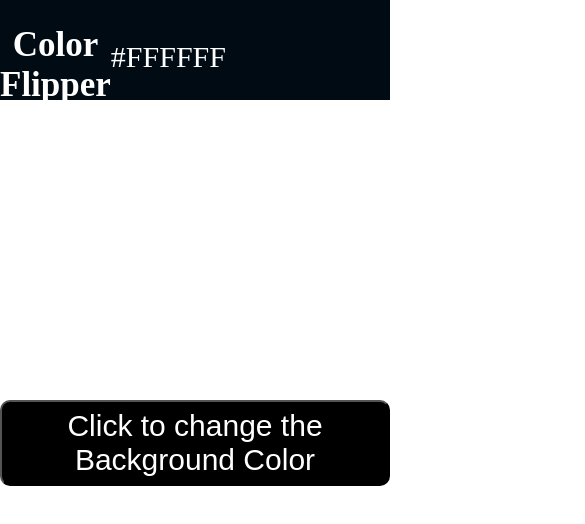
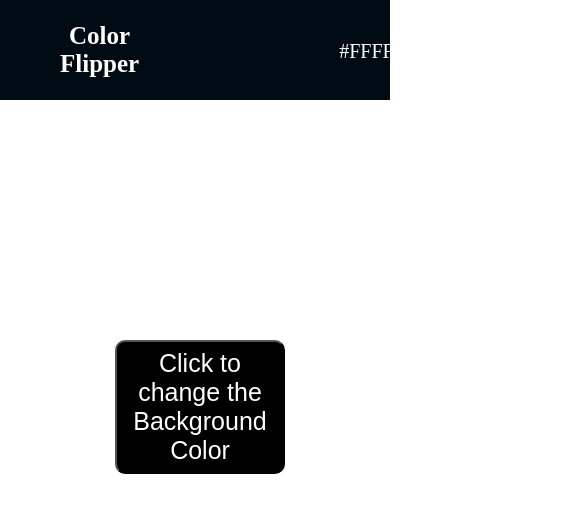
Before and after one commit to satlearn/colorFlipper, a plain HTML site: page index.html in a window 390 px wide. Shown: the top 524 px of the page, 585 px wide, since content can reach past the window. Drawn offline with Linux system fonts and the light colour scheme.

Commit message:
media query added

```diff
--- a/style.css
+++ b/style.css
@@ -20,6 +20,14 @@ h2{
     width:40%;
     margin-top: 25px;
 }
+.body{
+    /* background-color: aqua; */
+    height: 1404px;
+    width: 100% ;
+    box-sizing: border-box;
+    /* background-image: url(color.jpg);background-size:cover ; */
+    /* background-attachment: fixed;background-repeat: no-repeat; */
+}
 .color{
     padding-right: 200px;
     margin-top: 40px;
@@ -33,12 +41,6 @@ h2{
 .main{
     text-align: center;
     /* margin-top: 300px; */
-}
-.body{
-    /* background-color: aqua; */
-    height: 640px;
-    width: 100%;
-    box-sizing: border-box;
 }
 
 .button{
@@ -55,3 +57,63 @@ h2{
     color: #000000;
     transition: 1s;
 }
+
+/*@media screen and (max-width:768px){
+    h2{
+        font-size:25px ;
+        width:30%;
+        margin-top: 35px;
+    }
+    .color{
+        padding-right: 400px;
+        margin-top: 40px;
+        font-size: 20px;
+        color:#ffffff;
+    }
+
+    .button{
+        margin-top: 140px;
+        font-size: 20px;
+        padding: 5px;
+        border-radius: 10px;
+        cursor: pointer;
+        background-color: #000000;
+        color:#ffffff;
+        width:150px;
+        margin-right: 350px;
+    }
+    body{
+        width:100%;
+    }
+} */
+
+@media screen and (max-width:1000px){
+    h2{
+        font-size:25px ;
+        width:30%;
+        margin-top: 22px;
+    }
+    .color{
+        padding-left: 200px;
+        margin-top: 40px;
+        font-size: 20px;
+        color:#ffffff;
+    }
+    #heading{
+        margin-left: 60px;
+    }
+    .button{
+        margin-top: 240px;
+        font-size: 25px;
+        padding: 7px;
+        border-radius: 10px;
+        cursor: pointer;
+        background-color: #000000;
+        color:#ffffff;
+        width:170px;
+        margin-left: 10px;
+    }
+    body{
+        width:100%;
+    }
+}
```
